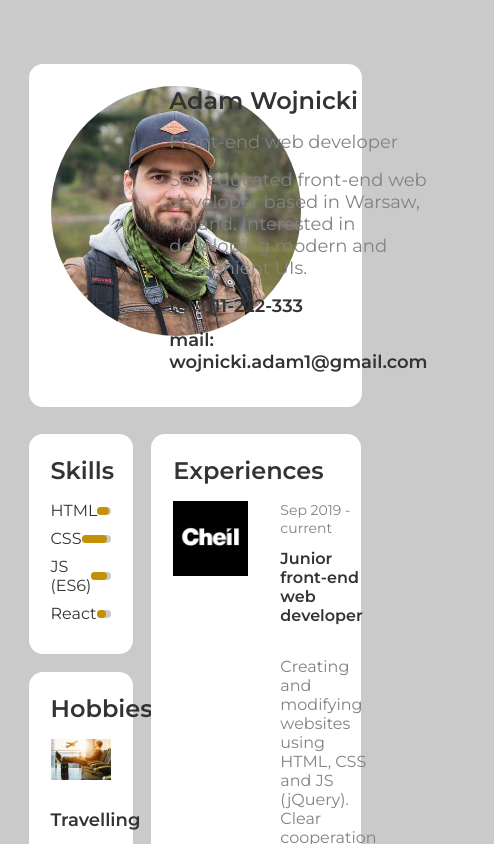
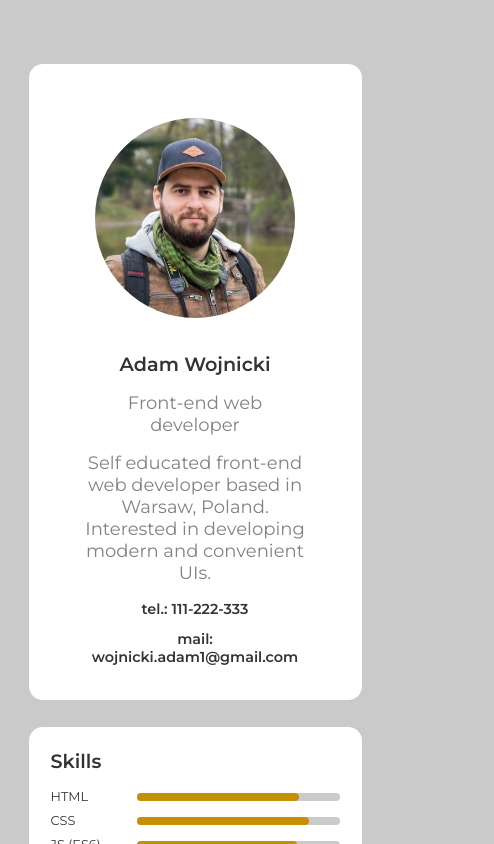
Before and after one commit to adamwojnicki/my-portfolio, a React (Create React App) app: page / in a window 390 px wide. Shown: the top 844 px of the page, 494 px wide, since content can reach past the window. Built offline with nearby package versions, Linux system fonts and the light colour scheme.

Commit message:
Mobile layout

```diff
--- a/src/App.scss
+++ b/src/App.scss
@@ -48,6 +48,24 @@ a {
   }
 }
 
+@media (max-width: 920px) {
+  :root {
+    font-size: 8px;
+  }
+}
+
+@media (max-width: 768px) {
+  .container {
+    main {
+      flex-direction: column;
+      .column-left,
+      .column-right {
+        width: 100%;
+      }
+    }
+  }
+}
+
 .content-section {
   background: #ffffff;
   padding: 22px;
--- a/src/components/Experiences/Experience.module.scss
+++ b/src/components/Experiences/Experience.module.scss
@@ -26,3 +26,13 @@
     color: $light-grey1;
   }
 }
+
+@media (max-width: 768px) {
+  .experiences {
+    &__companyLogo {
+      img {
+        width: 55px;
+      }
+    }
+  }
+}
--- a/src/components/Personal/Personal.module.scss
+++ b/src/components/Personal/Personal.module.scss
@@ -19,3 +19,16 @@
     margin-bottom: 12px;
   }
 }
+
+@media (max-width: 768px) {
+  .section {
+    flex-direction: column;
+    &__img {
+      margin: 32px auto;
+      width: initial;
+    }
+    &__text {
+      text-align: center;
+    }
+  }
+}
--- a/src/components/Projects/Project.module.scss
+++ b/src/components/Projects/Project.module.scss
@@ -39,11 +39,31 @@
     }
   }
 }
+
+@media (max-width: 420px) {
+  .item {
+    &__cta {
+      width: 50%;
+      margin: 8px auto;
+      text-align: center;
+      display: table;
+      &Primary {
+        width: 50%;
+        margin: 8px auto;
+        text-align: center;
+        display: table;
+      }
+    }
+  }
+}
+
 .tags {
   display: flex;
   margin-bottom: 1.8rem;
+  flex-wrap: wrap;
   &__item {
     margin-right: 1.6rem;
+    margin-bottom: 9px;
     color: $dark-grey2;
     font-size: 1.6rem;
   }
```
